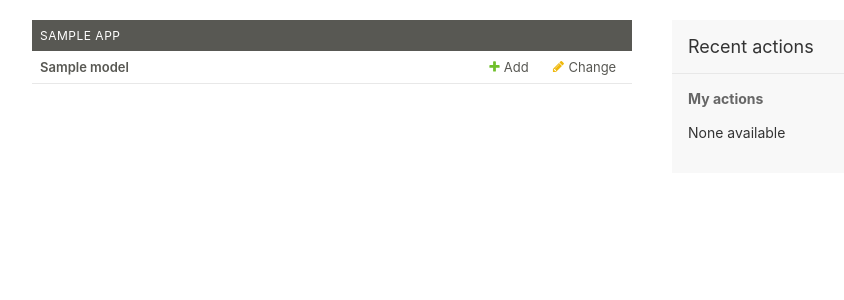
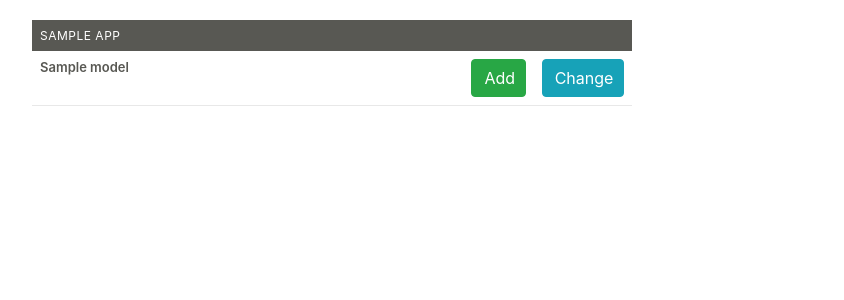
Before and after one commit to manjurulhoque/tour-assignment, a Django app: template templates/admin/index.html in a window 1280 px wide. Shown: the part 49-349 px from the top of the page, without its empty margins (8-852 px from the left). Run offline with Django 3.2, Linux system fonts and the light colour scheme; data comes from the database, SQL or seed files in the repository; the template is opened without the code that fills it: most values are stand-ins (such as "Sample title", 1, 10 or a date in 2020).

Commit message:
Update button CSS

```diff
--- a/templates/admin/index.html
+++ b/templates/admin/index.html
@@ -2,7 +2,39 @@
 {% load i18n static %}
 
 {% block extrastyle %}{{ block.super }}
-    <link rel="stylesheet" type="text/css" href="{% static "admin/css/dashboard.css" %}">{% endblock %}
+    <link rel="stylesheet" type="text/css" href="{% static "admin/css/dashboard.css" %}">
+    <style>
+        .btn {
+            display: inline-block;
+            font-weight: 400;
+            text-align: center;
+            white-space: nowrap;
+            vertical-align: middle;
+            -webkit-user-select: none;
+            -moz-user-select: none;
+            -ms-user-select: none;
+            user-select: none;
+            border: 1px solid transparent;
+            padding: .375rem .75rem;
+            font-size: 1rem;
+            line-height: 1.5;
+            border-radius: .25rem;
+            transition: color .15s ease-in-out, background-color .15s ease-in-out, border-color .15s ease-in-out, box-shadow .15s ease-in-out;
+        }
+
+        .btn-info {
+            color: #fff !important;
+            background-color: #17a2b8;
+            border-color: #17a2b8;
+        }
+
+        .btn-primary {
+            color: #fff !important;
+            background-color: #28a745;
+            border-color: #28a745;
+        }
+    </style>
+{% endblock %}
 
 {% block coltype %}colMS{% endblock %}
 
@@ -30,20 +62,24 @@
                                 {% endif %}
 
                                 {% if model.add_url %}
-                                    {% if model.object_name == 'User' %}
-                                        <td><a href="{{ model.add_url }}" class="addlink">{% trans 'Add User' %}</a></td>
-                                    {% else %}
-                                        <td><a href="{{ model.add_url }}" class="addlink">{% trans 'Add' %}</a></td>
-                                    {% endif %}
+                                    <td>
+                                        {#<a href="{{ model.add_url }}" class="addlink">{% trans 'Add' %}</a>#}
+                                        <a href="{{ model.add_url }}" class="btn btn-primary">{% trans 'Add' %}</a>
+                                    </td>
                                 {% else %}
                                     <td>&nbsp;</td>
                                 {% endif %}
 
                                 {% if model.admin_url %}
                                     {% if model.view_only %}
-                                        <td><a href="{{ model.admin_url }}" class="viewlink">{% trans 'View' %}</a></td>
+                                        <td>
+                                            <a href="{{ model.admin_url }}" class="viewlink">{% trans 'View' %}</a>
+                                        </td>
                                     {% else %}
-                                        <td><a href="{{ model.admin_url }}" class="changelink">{% trans 'Change' %}</a>
+                                        <td>
+                                            {#                                            <a href="{{ model.admin_url }}" class="changelink">{% trans 'Change' %}</a>#}
+                                            <a href="{{ model.admin_url }}"
+                                               class="btn btn-info">{% trans 'Change' %}</a>
                                         </td>
                                     {% endif %}
                                 {% else %}
@@ -59,36 +95,3 @@
         {% endif %}
     </div>
 {% endblock %}
-
-{% block sidebar %}
-    <div id="content-related">
-        <div class="module" id="recent-actions-module">
-            <h2>{% trans 'Recent actions' %}</h2>
-            <h3>{% trans 'My actions' %}</h3>
-            {% load log %}
-            {% get_admin_log 10 as admin_log for_user user %}
-            {% if not admin_log %}
-                <p>{% trans 'None available' %}</p>
-            {% else %}
-                <ul class="actionlist">
-                    {% for entry in admin_log %}
-                        <li class="{% if entry.is_addition %}addlink{% endif %}{% if entry.is_change %}changelink{% endif %}{% if entry.is_deletion %}deletelink{% endif %}">
-                            {% if entry.is_deletion or not entry.get_admin_url %}
-                                {{ entry.object_repr }}
-                            {% else %}
-                                <a href="{{ entry.get_admin_url }}">{{ entry.object_repr }}</a>
-                            {% endif %}
-                            <br>
-                            {% if entry.content_type %}
-                                <span class="mini quiet">{% filter capfirst %}
-                                    {{ entry.content_type.name }}{% endfilter %}</span>
-                            {% else %}
-                                <span class="mini quiet">{% trans 'Unknown content' %}</span>
-                            {% endif %}
-                        </li>
-                    {% endfor %}
-                </ul>
-            {% endif %}
-        </div>
-    </div>
-{% endblock %}
```
